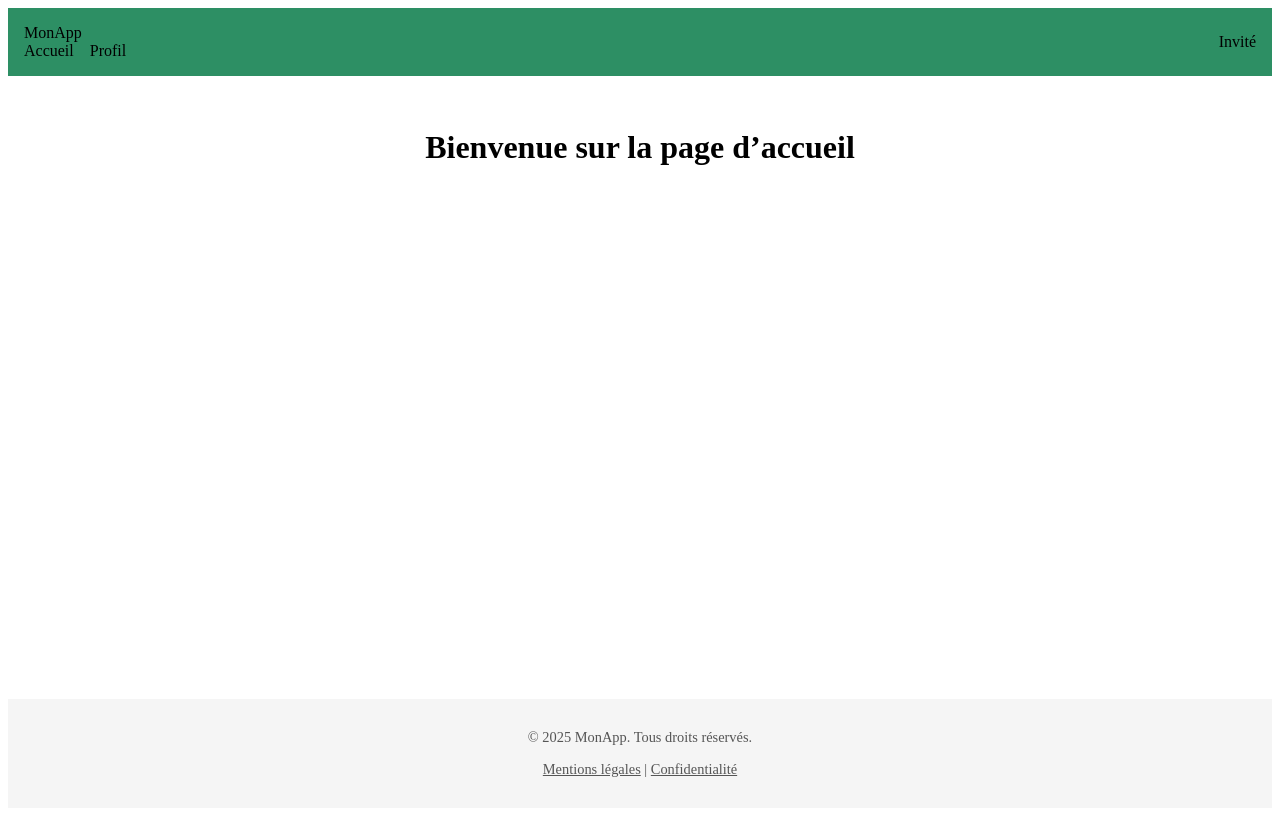
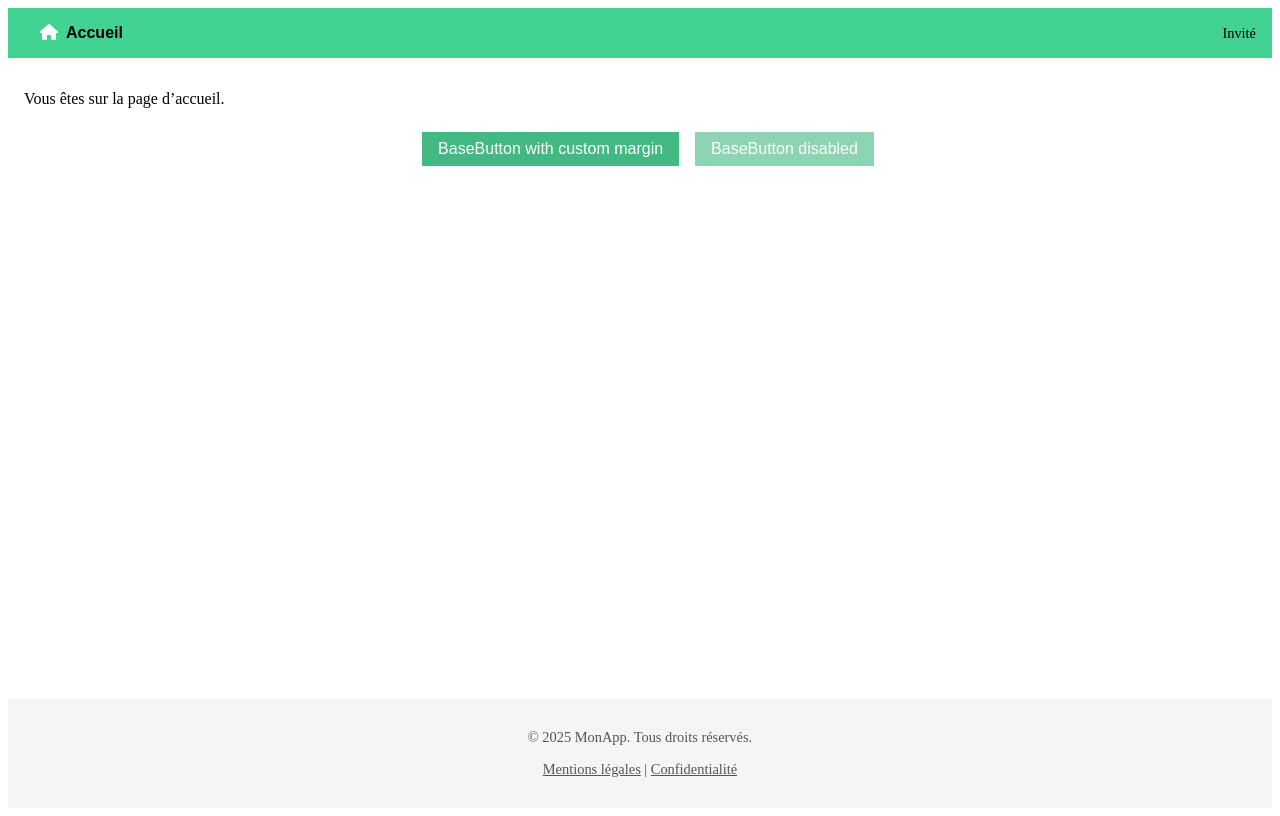
Before and after one commit to UgoDurand/vue-oauth-microsoft-graph, a Vue app: page / in a window 1280 px wide. Built offline with nearby package versions, Linux system fonts and the light colour scheme.

Commit message:
Ex 7: create BaseButton with primary color

```diff
--- a/package.json
+++ b/package.json
@@ -8,6 +8,9 @@
     "lint": "vue-cli-service lint"
   },
   "dependencies": {
+    "@fortawesome/fontawesome-svg-core": "^6.7.2",
+    "@fortawesome/free-solid-svg-icons": "^6.7.2",
+    "@fortawesome/vue-fontawesome": "^3.0.8",
     "core-js": "^3.8.3",
     "vue": "^3.2.13"
   },
--- /dev/null
+++ b/src/components/BaseButton.vue
@@ -0,0 +1,52 @@
+<template>
+  <button
+      :disabled="disabled"
+      :style="buttonStyle"
+      class="base-button"
+      @click="$emit('click')"
+  >
+    <slot/>
+  </button>
+</template>
+
+<script>
+export default {
+  name: 'BaseButton',
+  props: {
+    disabled:    { type: Boolean, default: false },
+    margin:      { type: String,  default: ''    },
+    primaryColor:{ type: String,  default: '#42b983' }
+  },
+  computed: {
+    buttonStyle() {
+      return {
+        margin: this.margin,
+        backgroundColor: this.primaryColor,
+      }
+    }
+  }
+}
+</script>
+
+<style scoped>
+.base-button {
+  border: none;
+  color: #fff;
+  padding: 0.5rem 1rem;
+  font-size: 1rem;
+  cursor: pointer;
+  transition: transform 0.2s, box-shadow 0.2s;
+  outline: none;
+}
+.base-button:hover,
+.base-button:focus {
+  transform: translateY(-2px);
+  box-shadow: 0 4px 8px rgba(0,0,0,0.2);
+}
+.base-button:disabled {
+  opacity: 0.6;
+  cursor: not-allowed;
+  transform: none;
+  box-shadow: none;
+}
+</style>
--- a/src/components/BaseHeader.vue
+++ b/src/components/BaseHeader.vue
@@ -1,21 +1,35 @@
 <template>
   <header class="base-header">
-    <nav>
-      <a href="#" class="logo">MonApp</a>
-      <ul class="nav-links">
-        <li><a href="#">Accueil</a></li>
-        <li><a href="#">Profil</a></li>
-      </ul>
-    </nav>
+    <BaseButton
+        :primaryColor="buttonColor"
+        margin="0"
+        @click="$emit('go-home')"
+    >
+      <font-awesome-icon :icon="['fas','home']" />
+      <span class="button-text">Accueil</span>
+    </BaseButton>
     <div class="user-info">
-      <span>Invité</span>
+      Invité
     </div>
   </header>
 </template>
 
 <script>
+import BaseButton from './BaseButton.vue'
+import { FontAwesomeIcon } from '../lib/fontAwesome'
+
 export default {
-  name: 'BaseHeader'
+  name: 'BaseHeader',
+  components: {
+    BaseButton,
+    FontAwesomeIcon
+  },
+  data() {
+    return {
+      // couleur identique au header pour ne faire apparaître que le bouton
+      buttonColor: '#42d392'
+    }
+  }
 }
 </script>
 
@@ -24,19 +38,26 @@ export default {
   display: flex;
   justify-content: space-between;
   align-items: center;
-  padding: 1rem;
-  background: #2d8f64;
+  padding: 0.5rem 1rem;
+  background: #42d392;
+}
+
+/* Style du texte dans le bouton */
+.base-header .button-text {
+  margin-left: 0.5rem;
+  color: black;
+  font-weight: bold;
+  line-height: 1;
+}
+
+/* Ajuste la taille de l’icône maison */
+.base-header .fa-home {
+  font-size: 1.2rem;
   color: black;
 }
-.base-header .nav-links {
-  list-style: none;
-  display: flex;
-  gap: 1rem;
-  margin: 0;
-  padding: 0;
-}
-.base-header a {
+
+.user-info {
   color: black;
-  text-decoration: none;
+  font-size: 0.9rem;
 }
 </style>
--- /dev/null
+++ b/src/lib/fontAwesome.js
@@ -0,0 +1,10 @@
+// src/lib/fontAwesome.js
+import { library } from '@fortawesome/fontawesome-svg-core'
+import { FontAwesomeIcon } from '@fortawesome/vue-fontawesome'
+import { faHome } from '@fortawesome/free-solid-svg-icons'
+
+// Ajoute les icônes que tu veux utiliser
+library.add(faHome)
+
+// Exporte le composant à enregistrer globalement
+export { FontAwesomeIcon }
--- a/src/pages/HomePage.vue
+++ b/src/pages/HomePage.vue
@@ -1,18 +1,26 @@
 <template>
   <div class="homepage">
-    <h1>Bienvenue sur la page d’accueil</h1>
+    <p>Vous êtes sur la page d’accueil.</p>
+    <div class="buttons">
+      <BaseButton margin="0 1rem">BaseButton with custom margin</BaseButton>
+      <BaseButton :disabled="true">BaseButton disabled</BaseButton>
+    </div>
   </div>
 </template>
 
 <script>
+import BaseButton from '../components/BaseButton.vue'
+
 export default {
-  name: 'HomePage'
+  name: 'HomePage',
+  components: { BaseButton }
 }
 </script>
 
 <style scoped>
-.homepage {
-  padding: 1rem;
-  text-align: center;
+.buttons {
+  margin-top: 1.5rem;
+  display: flex;
+  justify-content: center;
 }
 </style>
```
Also changed, not shown: src/main.js (+10 -1 lines), 1 other file (tests, documents, lock files or other folders).
